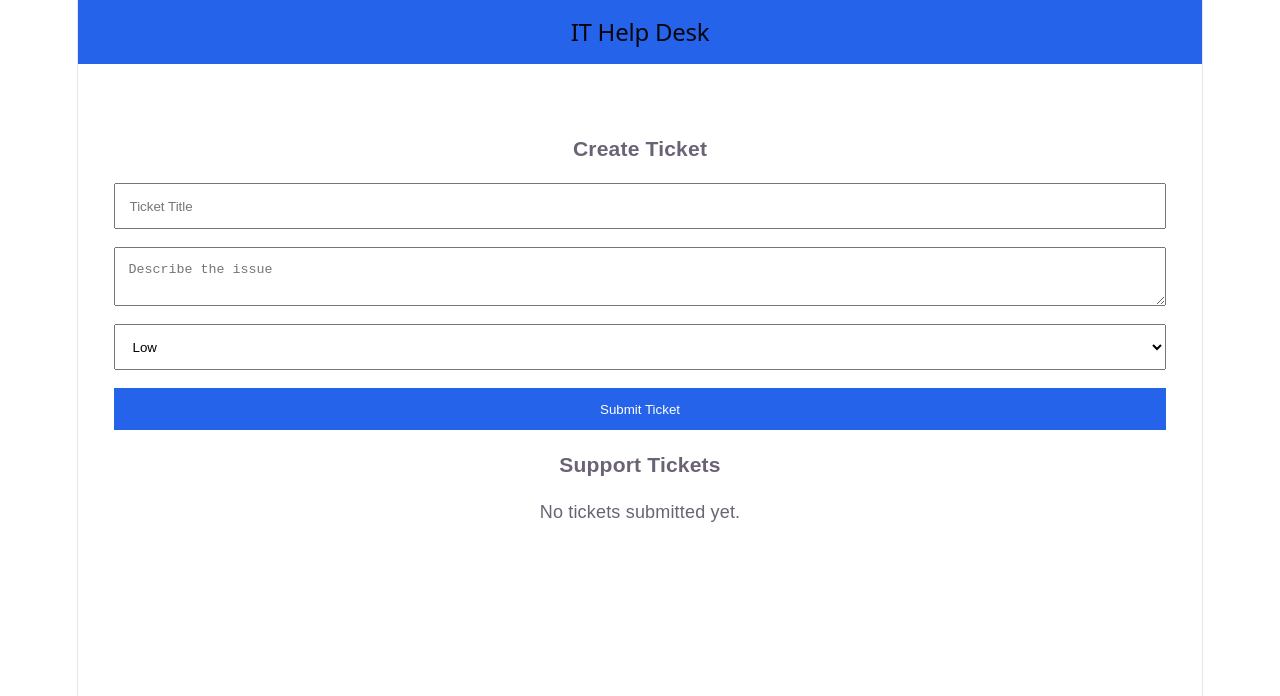
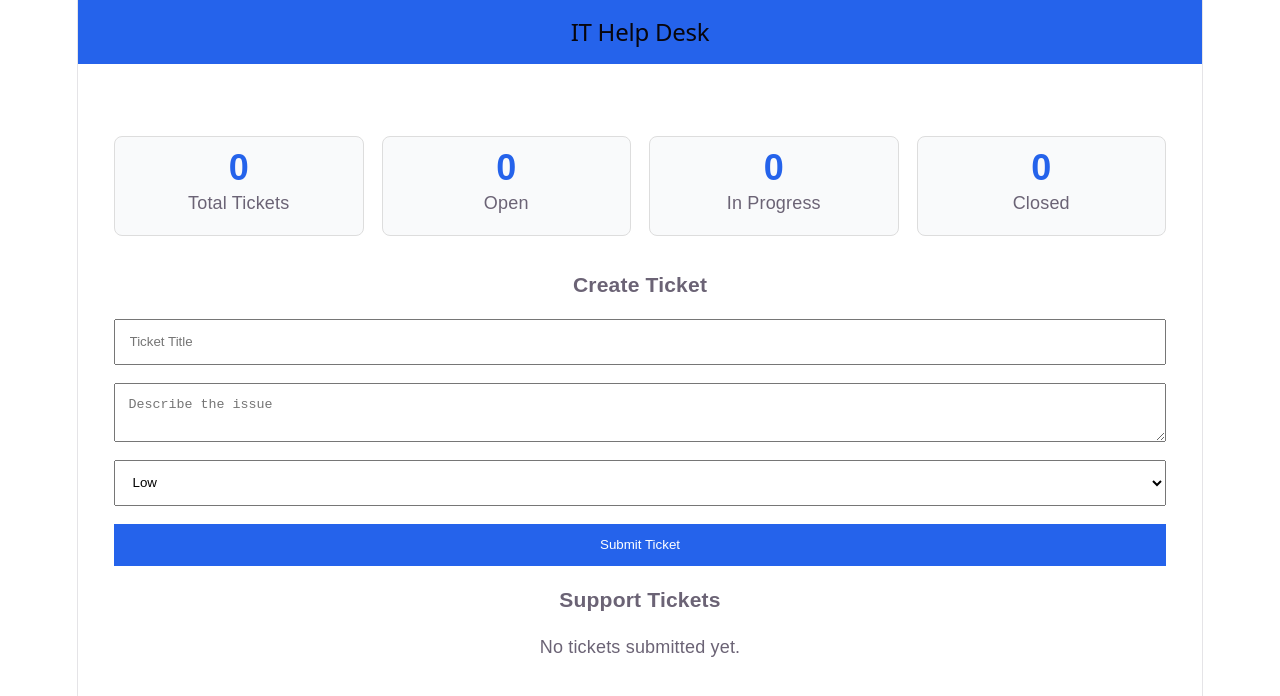
Before and after one commit to JEDl956/it-helpdesk-ticket-system, a Vue app: page / in a window 1280 px wide. Shown: the top 696 px of the page. Built offline with nearby package versions, Linux system fonts and the light colour scheme.

Commit message:
Add dashboard statistics component

```diff
--- a/src/App.vue
+++ b/src/App.vue
@@ -1,6 +1,7 @@
 <script setup>
 import { ref } from 'vue'
 import Navbar from './components/Navbar.vue'
+import DashboardStats from './components/DashboardStats.vue'
 import TicketForm from './components/TicketForm.vue'
 import TicketList from './components/TicketList.vue'
 
@@ -36,6 +37,8 @@ function deleteTicket(id) {
   <Navbar />
 
   <main class="container">
+    <DashboardStats :tickets="tickets" />
+
     <TicketForm @add-ticket="addTicket" />
 
     <TicketList
--- /dev/null
+++ b/src/components/DashboardStats.vue
@@ -0,0 +1,59 @@
+<script setup>
+defineProps({
+  tickets: {
+    type: Array,
+    required: true,
+  },
+})
+</script>
+
+<template>
+  <section class="stats">
+    <div class="card">
+      <h3>{{ tickets.length }}</h3>
+      <p>Total Tickets</p>
+    </div>
+
+    <div class="card">
+      <h3>{{ tickets.filter(ticket => ticket.status === 'Open').length }}</h3>
+      <p>Open</p>
+    </div>
+
+    <div class="card">
+      <h3>{{ tickets.filter(ticket => ticket.status === 'In Progress').length }}</h3>
+      <p>In Progress</p>
+    </div>
+
+    <div class="card">
+      <h3>{{ tickets.filter(ticket => ticket.status === 'Closed').length }}</h3>
+      <p>Closed</p>
+    </div>
+  </section>
+</template>
+
+<style scoped>
+.stats {
+  display: grid;
+  grid-template-columns: repeat(4, 1fr);
+  gap: 1rem;
+  margin: 2rem 0;
+}
+
+.card {
+  border: 1px solid #ddd;
+  padding: 1rem;
+  text-align: center;
+  border-radius: 8px;
+  background-color: #f9fafb;
+}
+
+.card h3 {
+  margin: 0;
+  color: #2563eb;
+  font-size: 2rem;
+}
+
+.card p {
+  margin: 0.5rem 0 0;
+}
+</style>
```
